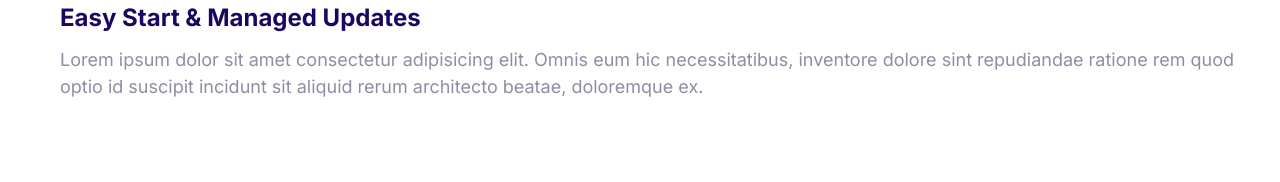
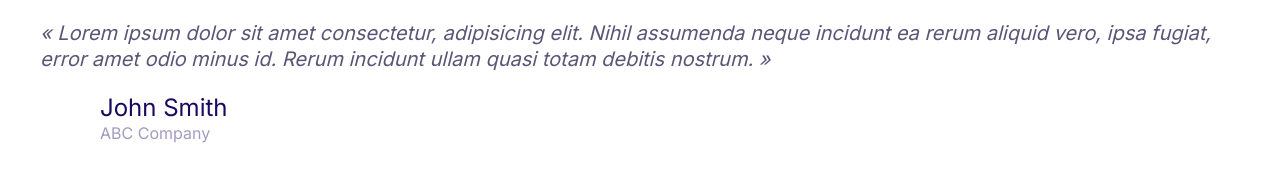
Before and after one commit to PaleBlueDot1990/Moshify, a plain HTML site: page index.html in a window 1280 px wide. Drawn offline with Linux system fonts and the light colour scheme.

Commit message:
Made the quotes component.

```diff
--- a/css/styles.css
+++ b/css/styles.css
@@ -6,6 +6,7 @@
     --color-body: #918ca4;
     --color-border: #ccc;
     --border-radius: 30px;
+    --color-body-darker: #5c5577;
 }
 
 *, *::after, *::before {
@@ -382,3 +383,53 @@ a {
 .media__image {
     margin-top: 1rem;
 }
+
+/* Quotes */
+
+.quote {
+    font-size: 3rem;
+    font-style: italic;
+    color: var(--color-body-darker);
+    line-height: 1.3;
+}
+
+.quote__text::before {
+    content: open-quote;
+}
+
+.quote__text::after {
+    content: close-quote;
+}
+
+.quote__author {
+    font-size: 3rem;
+    font-weight: 500;
+    font-style: normal;
+    margin-bottom: 0;
+}
+
+.quote__organization {
+    color: var(--color-headings);
+    opacity: 40%;
+    font-size: 2rem;
+    font-style: normal;
+}
+
+.quote__line {
+    position: relative;
+    bottom: 10px;
+}
+
+@media screen and (min-width: 1024px) {
+    .quote {
+        font-size: 2rem;
+    }
+
+    .quote__author {
+        font-size: 2.4rem;
+    }
+
+    .quote__organization {
+        font-size: 1.6rem;
+    }
+}
--- a/index.html
+++ b/index.html
@@ -14,21 +14,25 @@
     <link rel="stylesheet" href="css/styles.css" />
   </head>
   <body>
+    <blockquote class="quote">
+      <p class="quote__text">
+        Lorem ipsum dolor sit amet consectetur, adipisicing elit. Nihil
+        assumenda neque incidunt ea rerum aliquid vero, ipsa fugiat, error amet
+        odio minus id. Rerum incidunt ullam quasi totam debitis nostrum.
+      </p>
+      <footer>
         <div class="media">
           <div class="media__image">
-        <svg class="icon icon--primary">
-          <use xlink:href="images/sprite.svg#snap"></use>
+            <svg class="icon icon--primary quote__line">
+              <use xlink:href="images/sprite.svg#line"></use>
             </svg>
           </div>
           <div class="media__body">
-        <h3 class="media__title">Easy Start & Managed Updates</h3>
-        <p>
-          Lorem ipsum dolor sit amet consectetur adipisicing elit. Omnis eum hic
-          necessitatibus, inventore dolore sint repudiandae ratione rem quod
-          optio id suscipit incidunt sit aliquid rerum architecto beatae,
-          doloremque ex.
-        </p>
+            <h3 class="media__title quote__author">John Smith</h3>
+            <p class="quote__organization">ABC Company</p>
           </div>
         </div>
+      </footer>
+    </blockquote>
   </body>
 </html>
```
Also changed, not shown: component/quotes.html (added, +20 -0 lines). Lines whose indentation alone changed are shown as unchanged.
